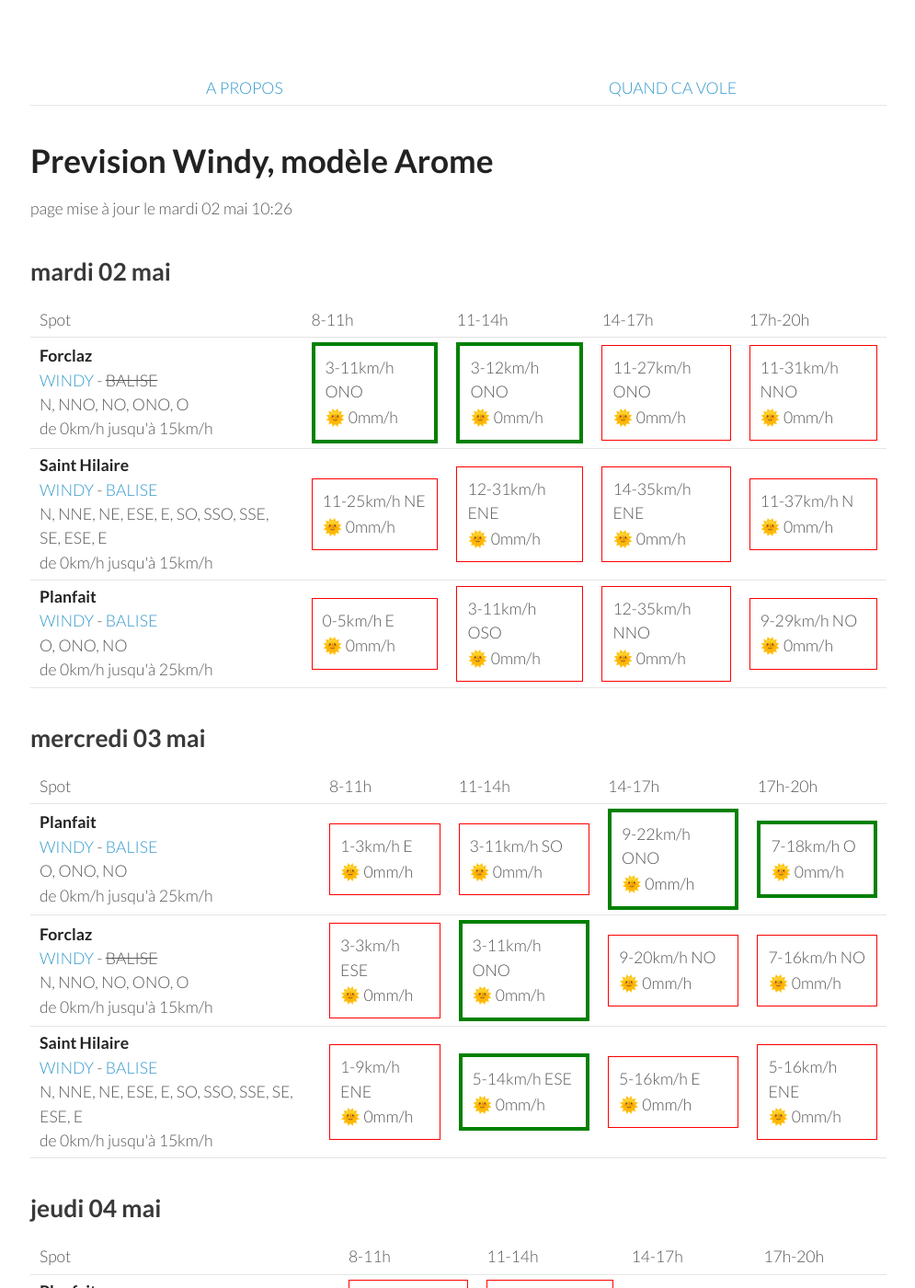
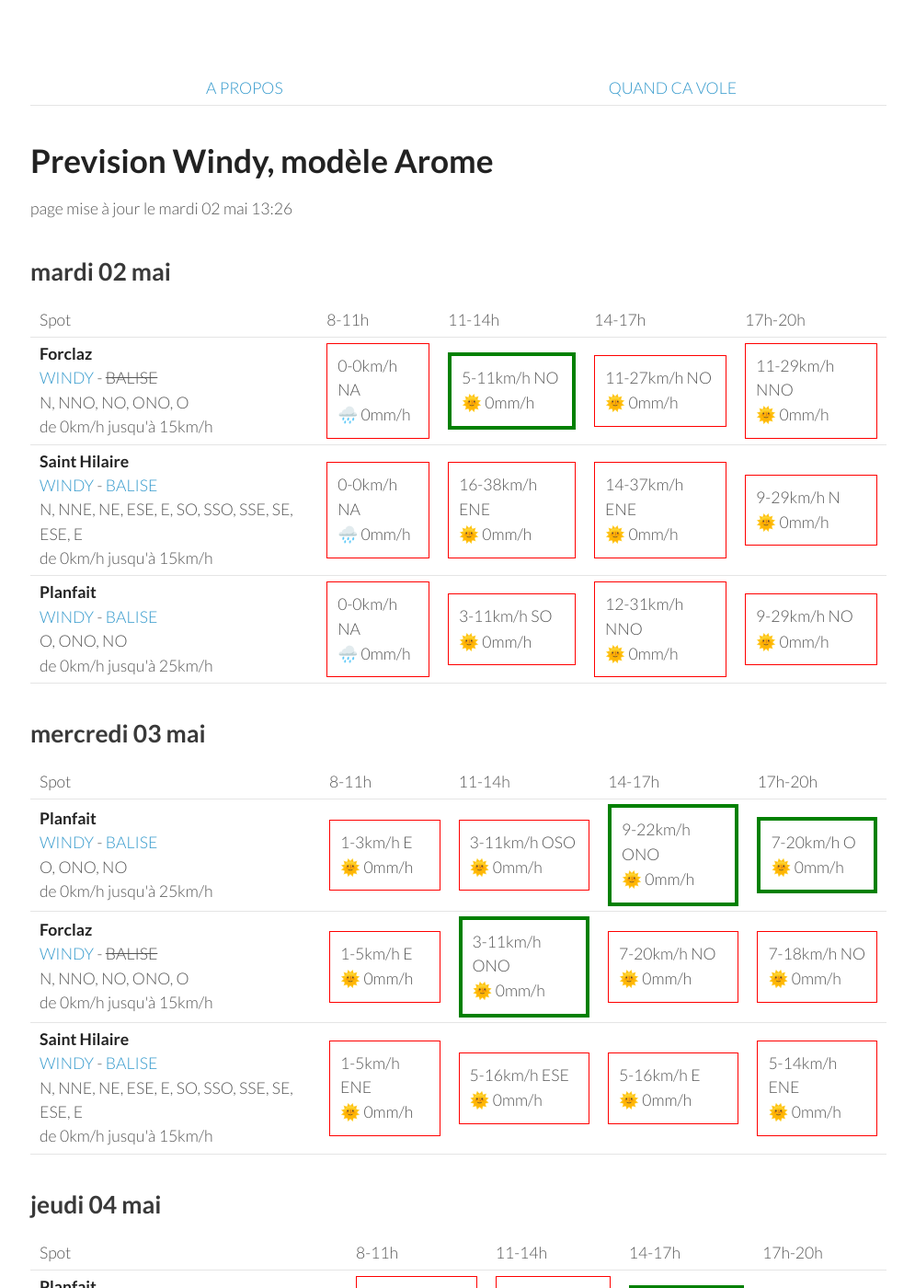
Before and after one commit to parapente-dans-le-nord/parapente-dans-le-nord.github.io, a Jekyll site: the page built from alpes_nord.markdown, in a window 1280 px wide and 1400 px high. Shown: the whole window at 92% size, without its empty margins (25-1020 px from the left). Built offline with Jekyll 4.4.1, drawn with Linux system fonts in a browser that asks for light colours; some of the changed text lies outside the part shown.

Commit message:
update index.markdown

```diff
--- a/alpes_nord.markdown
+++ b/alpes_nord.markdown
@@ -7,7 +7,7 @@ title:  "Tous les spots"
 {: .links}
 
 # Prevision Windy, modèle Arome
-page mise à jour le mardi 02 mai 10:26
+page mise à jour le mardi 02 mai 13:26
 
 ## mardi 02 mai
 
@@ -24,31 +24,28 @@ page mise à jour le mardi 02 mai 10:26
 <tr>
         <td><strong>Forclaz</strong><br><a href="https://windy.com/45.814/6.247?45.375,6.246,8,m:eVwaglz">WINDY</a> - <span class="no-balise"> BALISE </span><br> <span class="vent-favorable">N, NNO, NO, ONO, O</span><br><span class="force-vent">de 0km/h jusqu'à 15km/h</span> </td>
 
-            <td><div class="flyable"><p>3-11km/h ONO</p><p>🌞 0mm/h</p></div></td>
-            <td><div class="flyable"><p>3-12km/h ONO</p><p>🌞 0mm/h</p></div></td>
-            <td><div class="not-flyable"><p>11-27km/h ONO</p><p>🌞 0mm/h</p></div></td>
-            <td><div class="not-flyable"><p>11-31km/h NNO</p><p>🌞 0mm/h</p></div></td>
-
+            <td><div class="not-flyable"><p>0-0km/h NA</p><p>🌧️ 0mm/h</p></div></td>
+            <td><div class="flyable"><p>5-11km/h NO</p><p>🌞 0mm/h</p></div></td>
+            <td><div class="not-flyable"><p>11-27km/h NO</p><p>🌞 0mm/h</p></div></td>
+            <td><div class="not-flyable"><p>11-29km/h NNO</p><p>🌞 0mm/h</p></div></td>
 
     </tr>
 <tr>
         <td><strong>Saint Hilaire</strong><br><a href="https://windy.com/45.307/5.888?45.087,5.889,9,m:eUFagkX">WINDY</a> - <span class=""><a href="http://www.balisemeteo.com/balise.php?idBalise=61">BALISE</a> </span><br> <span class="vent-favorable">N, NNE, NE, ESE, E, SO, SSO, SSE, SE, ESE, E</span><br><span class="force-vent">de 0km/h jusqu'à 15km/h</span> </td>
 
-            <td><div class="not-flyable"><p>11-25km/h NE</p><p>🌞 0mm/h</p></div></td>
-            <td><div class="not-flyable"><p>12-31km/h ENE</p><p>🌞 0mm/h</p></div></td>
-            <td><div class="not-flyable"><p>14-35km/h ENE</p><p>🌞 0mm/h</p></div></td>
-            <td><div class="not-flyable"><p>11-37km/h N</p><p>🌞 0mm/h</p></div></td>
-
+            <td><div class="not-flyable"><p>0-0km/h NA</p><p>🌧️ 0mm/h</p></div></td>
+            <td><div class="not-flyable"><p>16-38km/h ENE</p><p>🌞 0mm/h</p></div></td>
+            <td><div class="not-flyable"><p>14-37km/h ENE</p><p>🌞 0mm/h</p></div></td>
+            <td><div class="not-flyable"><p>9-29km/h N</p><p>🌞 0mm/h</p></div></td>
 
     </tr>
 <tr>
         <td><strong>Planfait</strong><br><a href="https://windy.com/45.853/6.223?45.415,6.223,8">WINDY</a> - <span class=""><a href="https://www.openwindmap.org/PP496">BALISE</a> </span><br> <span class="vent-favorable">O, ONO, NO</span><br><span class="force-vent">de 0km/h jusqu'à 25km/h</span> </td>
 
-            <td><div class="not-flyable"><p>0-5km/h E</p><p>🌞 0mm/h</p></div></td>
-            <td><div class="not-flyable"><p>3-11km/h OSO</p><p>🌞 0mm/h</p></div></td>
-            <td><div class="not-flyable"><p>12-35km/h NNO</p><p>🌞 0mm/h</p></div></td>
+            <td><div class="not-flyable"><p>0-0km/h NA</p><p>🌧️ 0mm/h</p></div></td>
+            <td><div class="not-flyable"><p>3-11km/h SO</p><p>🌞 0mm/h</p></div></td>
+            <td><div class="not-flyable"><p>12-31km/h NNO</p><p>🌞 0mm/h</p></div></td>
             <td><div class="not-flyable"><p>9-29km/h NO</p><p>🌞 0mm/h</p></div></td>
-
 
     </tr>
 
@@ -71,29 +68,29 @@ page mise à jour le mardi 02 mai 10:26
         <td><strong>Planfait</strong><br><a href="https://windy.com/45.853/6.223?45.415,6.223,8">WINDY</a> - <span class=""><a href="https://www.openwindmap.org/PP496">BALISE</a> </span><br> <span class="vent-favorable">O, ONO, NO</span><br><span class="force-vent">de 0km/h jusqu'à 25km/h</span> </td>
 
             <td><div class="not-flyable"><p>1-3km/h E</p><p>🌞 0mm/h</p></div></td>
-            <td><div class="not-flyable"><p>3-11km/h SO</p><p>🌞 0mm/h</p></div></td>
+            <td><div class="not-flyable"><p>3-11km/h OSO</p><p>🌞 0mm/h</p></div></td>
             <td><div class="flyable"><p>9-22km/h ONO</p><p>🌞 0mm/h</p></div></td>
-            <td><div class="flyable"><p>7-18km/h O</p><p>🌞 0mm/h</p></div></td>
+            <td><div class="flyable"><p>7-20km/h O</p><p>🌞 0mm/h</p></div></td>
 
 
     </tr>
 <tr>
         <td><strong>Forclaz</strong><br><a href="https://windy.com/45.814/6.247?45.375,6.246,8,m:eVwaglz">WINDY</a> - <span class="no-balise"> BALISE </span><br> <span class="vent-favorable">N, NNO, NO, ONO, O</span><br><span class="force-vent">de 0km/h jusqu'à 15km/h</span> </td>
 
-            <td><div class="not-flyable"><p>3-3km/h ESE</p><p>🌞 0mm/h</p></div></td>
+            <td><div class="not-flyable"><p>1-5km/h E</p><p>🌞 0mm/h</p></div></td>
             <td><div class="flyable"><p>3-11km/h ONO</p><p>🌞 0mm/h</p></div></td>
-            <td><div class="not-flyable"><p>9-20km/h NO</p><p>🌞 0mm/h</p></div></td>
-            <td><div class="not-flyable"><p>7-16km/h NO</p><p>🌞 0mm/h</p></div></td>
+            <td><div class="not-flyable"><p>7-20km/h NO</p><p>🌞 0mm/h</p></div></td>
+            <td><div class="not-flyable"><p>7-18km/h NO</p><p>🌞 0mm/h</p></div></td>
 
 
     </tr>
 <tr>
         <td><strong>Saint Hilaire</strong><br><a href="https://windy.com/45.307/5.888?45.087,5.889,9,m:eUFagkX">WINDY</a> - <span class=""><a href="http://www.balisemeteo.com/balise.php?idBalise=61">BALISE</a> </span><br> <span class="vent-favorable">N, NNE, NE, ESE, E, SO, SSO, SSE, SE, ESE, E</span><br><span class="force-vent">de 0km/h jusqu'à 15km/h</span> </td>
 
-            <td><div class="not-flyable"><p>1-9km/h ENE</p><p>🌞 0mm/h</p></div></td>
-            <td><div class="flyable"><p>5-14km/h ESE</p><p>🌞 0mm/h</p></div></td>
+            <td><div class="not-flyable"><p>1-5km/h ENE</p><p>🌞 0mm/h</p></div></td>
+            <td><div class="not-flyable"><p>5-16km/h ESE</p><p>🌞 0mm/h</p></div></td>
             <td><div class="not-flyable"><p>5-16km/h E</p><p>🌞 0mm/h</p></div></td>
-            <td><div class="not-flyable"><p>5-16km/h ENE</p><p>🌞 0mm/h</p></div></td>
+            <td><div class="not-flyable"><p>5-14km/h ENE</p><p>🌞 0mm/h</p></div></td>
 
 
     </tr>
@@ -117,9 +114,9 @@ page mise à jour le mardi 02 mai 10:26
         <td><strong>Planfait</strong><br><a href="https://windy.com/45.853/6.223?45.415,6.223,8">WINDY</a> - <span class=""><a href="https://www.openwindmap.org/PP496">BALISE</a> </span><br> <span class="vent-favorable">O, ONO, NO</span><br><span class="force-vent">de 0km/h jusqu'à 25km/h</span> </td>
 
             <td><div class="not-flyable"><p>5-22km/h ESE</p><p>🌞 0mm/h</p></div></td>
-            <td><div class="not-flyable"><p>3-24km/h OSO</p><p>🌞 0mm/h</p></div></td>
-            <td><div class="not-flyable"><p>7-27km/h O</p><p>🌞 0mm/h</p></div></td>
-            <td><div class="not-flyable"><p>7-29km/h O</p><p>🌞 0mm/h</p></div></td>
+            <td><div class="not-flyable"><p>3-24km/h SO</p><p>🌞 0mm/h</p></div></td>
+            <td><div class="flyable"><p>5-25km/h O</p><p>🌞 0mm/h</p></div></td>
+            <td><div class="not-flyable"><p>7-31km/h O</p><p>🌞 0mm/h</p></div></td>
 
 
     </tr>
@@ -136,8 +133,8 @@ page mise à jour le mardi 02 mai 10:26
 <tr>
         <td><strong>Saint Hilaire</strong><br><a href="https://windy.com/45.307/5.888?45.087,5.889,9,m:eUFagkX">WINDY</a> - <span class=""><a href="http://www.balisemeteo.com/balise.php?idBalise=61">BALISE</a> </span><br> <span class="vent-favorable">N, NNE, NE, ESE, E, SO, SSO, SSE, SE, ESE, E</span><br><span class="force-vent">de 0km/h jusqu'à 15km/h</span> </td>
 
-            <td><div class="not-flyable"><p>1-31km/h SSE</p><p>🌞 0mm/h</p></div></td>
-            <td><div class="not-flyable"><p>5-42km/h SO</p><p>🌞 0mm/h</p></div></td>
+            <td><div class="not-flyable"><p>1-33km/h SSE</p><p>🌞 0mm/h</p></div></td>
+            <td><div class="not-flyable"><p>7-42km/h SO</p><p>🌞 0mm/h</p></div></td>
             <td><div class="not-flyable"><p>9-51km/h SO</p><p>🌞 0mm/h</p></div></td>
             <td><div class="not-flyable"><p>7-50km/h SO</p><p>🌞 0mm/h</p></div></td>
 
@@ -160,22 +157,22 @@ page mise à jour le mardi 02 mai 10:26
       <td>17h-20h</td>
     </tr>
 <tr>
-        <td><strong>Saint Hilaire</strong><br><a href="https://windy.com/45.307/5.888?45.087,5.889,9,m:eUFagkX">WINDY</a> - <span class=""><a href="http://www.balisemeteo.com/balise.php?idBalise=61">BALISE</a> </span><br> <span class="vent-favorable">N, NNE, NE, ESE, E, SO, SSO, SSE, SE, ESE, E</span><br><span class="force-vent">de 0km/h jusqu'à 15km/h</span> </td>
+        <td><strong>Planfait</strong><br><a href="https://windy.com/45.853/6.223?45.415,6.223,8">WINDY</a> - <span class=""><a href="https://www.openwindmap.org/PP496">BALISE</a> </span><br> <span class="vent-favorable">O, ONO, NO</span><br><span class="force-vent">de 0km/h jusqu'à 25km/h</span> </td>
 
-            <td><div class="flyable"><p>1-12km/h NE</p><p>🌞 0mm/h</p></div></td>
-            <td><div class="not-flyable"><p>5-27km/h OSO</p><p>🌞 0mm/h</p></div></td>
-            <td><div class="not-flyable"><p>5-31km/h OSO</p><p>🌞 0mm/h</p></div></td>
-            <td><div class="not-flyable"><p>1-38km/h S</p><p>🌧 8mm/h</p></div></td>
+            <td><div class="not-flyable"><p>3-22km/h ESE</p><p>🌞 0mm/h</p></div></td>
+            <td><div class="flyable"><p>3-18km/h ONO</p><p>🌞 0mm/h</p></div></td>
+            <td><div class="flyable"><p>5-24km/h ONO</p><p>🌞 0mm/h</p></div></td>
+            <td><div class="not-flyable"><p>3-35km/h OSO</p><p>🌧 1.2mm/h</p></div></td>
 
 
     </tr>
 <tr>
-        <td><strong>Planfait</strong><br><a href="https://windy.com/45.853/6.223?45.415,6.223,8">WINDY</a> - <span class=""><a href="https://www.openwindmap.org/PP496">BALISE</a> </span><br> <span class="vent-favorable">O, ONO, NO</span><br><span class="force-vent">de 0km/h jusqu'à 25km/h</span> </td>
+        <td><strong>Saint Hilaire</strong><br><a href="https://windy.com/45.307/5.888?45.087,5.889,9,m:eUFagkX">WINDY</a> - <span class=""><a href="http://www.balisemeteo.com/balise.php?idBalise=61">BALISE</a> </span><br> <span class="vent-favorable">N, NNE, NE, ESE, E, SO, SSO, SSE, SE, ESE, E</span><br><span class="force-vent">de 0km/h jusqu'à 15km/h</span> </td>
 
-            <td><div class="not-flyable"><p>5-16km/h ESE</p><p>🌞 0mm/h</p></div></td>
-            <td><div class="not-flyable"><p>3-20km/h OSO</p><p>🌞 0mm/h</p></div></td>
-            <td><div class="not-flyable"><p>7-27km/h O</p><p>🌞 0mm/h</p></div></td>
-            <td><div class="not-flyable"><p>3-33km/h OSO</p><p>🌧 4.5mm/h</p></div></td>
+            <td><div class="not-flyable"><p>1-20km/h E</p><p>🌞 0mm/h</p></div></td>
+            <td><div class="not-flyable"><p>3-20km/h O</p><p>🌞 0mm/h</p></div></td>
+            <td><div class="not-flyable"><p>5-27km/h OSO</p><p>🌞 0mm/h</p></div></td>
+            <td><div class="not-flyable"><p>1-35km/h NNE</p><p>🌧 2mm/h</p></div></td>
 
 
     </tr>
@@ -208,10 +205,10 @@ page mise à jour le mardi 02 mai 10:26
 <tr>
         <td><strong>Planfait</strong><br><a href="https://windy.com/45.853/6.223?45.415,6.223,8">WINDY</a> - <span class=""><a href="https://www.openwindmap.org/PP496">BALISE</a> </span><br> <span class="vent-favorable">O, ONO, NO</span><br><span class="force-vent">de 0km/h jusqu'à 25km/h</span> </td>
 
-            <td><div class="not-flyable"><p>3-12km/h ESE</p><p>🌞 0mm/h</p></div></td>
-            <td><div class="flyable"><p>1-16km/h ONO</p><p>🌞 0mm/h</p></div></td>
-            <td><div class="flyable"><p>5-25km/h ONO</p><p>🌞 0mm/h</p></div></td>
-            <td><div class="flyable"><p>3-25km/h ONO</p><p>🌞 0mm/h</p></div></td>
+            <td><div class="not-flyable"><p>5-16km/h E</p><p>🌞 0mm/h</p></div></td>
+            <td><div class="not-flyable"><p>1-18km/h SO</p><p>🌞 0mm/h</p></div></td>
+            <td><div class="flyable"><p>5-25km/h O</p><p>🌞 0mm/h</p></div></td>
+            <td><div class="not-flyable"><p>5-27km/h O</p><p>🌞 0mm/h</p></div></td>
 
 
     </tr>
@@ -228,10 +225,10 @@ page mise à jour le mardi 02 mai 10:26
 <tr>
         <td><strong>Saint Hilaire</strong><br><a href="https://windy.com/45.307/5.888?45.087,5.889,9,m:eUFagkX">WINDY</a> - <span class=""><a href="http://www.balisemeteo.com/balise.php?idBalise=61">BALISE</a> </span><br> <span class="vent-favorable">N, NNE, NE, ESE, E, SO, SSO, SSE, SE, ESE, E</span><br><span class="force-vent">de 0km/h jusqu'à 15km/h</span> </td>
 
-            <td><div class="not-flyable"><p>1-12km/h ENE</p><p>🌞 0mm/h</p></div></td>
-            <td><div class="not-flyable"><p>1-20km/h O</p><p>🌞 0mm/h</p></div></td>
-            <td><div class="not-flyable"><p>7-37km/h OSO</p><p>🌞 0mm/h</p></div></td>
-            <td><div class="not-flyable"><p>5-37km/h OSO</p><p>🌞 0mm/h</p></div></td>
+            <td><div class="not-flyable"><p>1-16km/h E</p><p>🌞 0mm/h</p></div></td>
+            <td><div class="not-flyable"><p>3-27km/h SO</p><p>🌞 0mm/h</p></div></td>
+            <td><div class="not-flyable"><p>7-40km/h SO</p><p>🌞 0mm/h</p></div></td>
+            <td><div class="not-flyable"><p>5-38km/h SO</p><p>🌧 0.2mm/h</p></div></td>
 
 
     </tr>
@@ -261,6 +258,26 @@ page mise à jour le mardi 02 mai 10:26
 
 
     </tr>
+<tr>
+        <td><strong>Planfait</strong><br><a href="https://windy.com/45.853/6.223?45.415,6.223,8">WINDY</a> - <span class=""><a href="https://www.openwindmap.org/PP496">BALISE</a> </span><br> <span class="vent-favorable">O, ONO, NO</span><br><span class="force-vent">de 0km/h jusqu'à 25km/h</span> </td>
+
+            <td><div class="not-flyable"><p>1-24km/h S</p><p>🌧 0.6mm/h</p></div></td>
+            <td><div class="flyable"><p>1-16km/h ONO</p><p>🌧 2.5mm/h</p></div></td>
+            <td><div class="not-flyable"><p>0-16km/h N</p><p>🌧 3.4mm/h</p></div></td>
+            <td><div class="flyable"><p>1-14km/h ONO</p><p>🌧 0.9mm/h</p></div></td>
+
+
+    </tr>
+<tr>
+        <td><strong>Saint Hilaire</strong><br><a href="https://windy.com/45.307/5.888?45.087,5.889,9,m:eUFagkX">WINDY</a> - <span class=""><a href="http://www.balisemeteo.com/balise.php?idBalise=61">BALISE</a> </span><br> <span class="vent-favorable">N, NNE, NE, ESE, E, SO, SSO, SSE, SE, ESE, E</span><br><span class="force-vent">de 0km/h jusqu'à 15km/h</span> </td>
+
+            <td><div class="not-flyable"><p>3-31km/h NNO</p><p>🌧 0.7mm/h</p></div></td>
+            <td><div class="not-flyable"><p>3-20km/h O</p><p>🌧 0.5mm/h</p></div></td>
+            <td><div class="not-flyable"><p>1-20km/h ONO</p><p>🌧 1.1mm/h</p></div></td>
+            <td><div class="not-flyable"><p>1-20km/h NO</p><p>🌧 0.5mm/h</p></div></td>
+
+
+    </tr>
 
 </tbody>
 </table>
```
